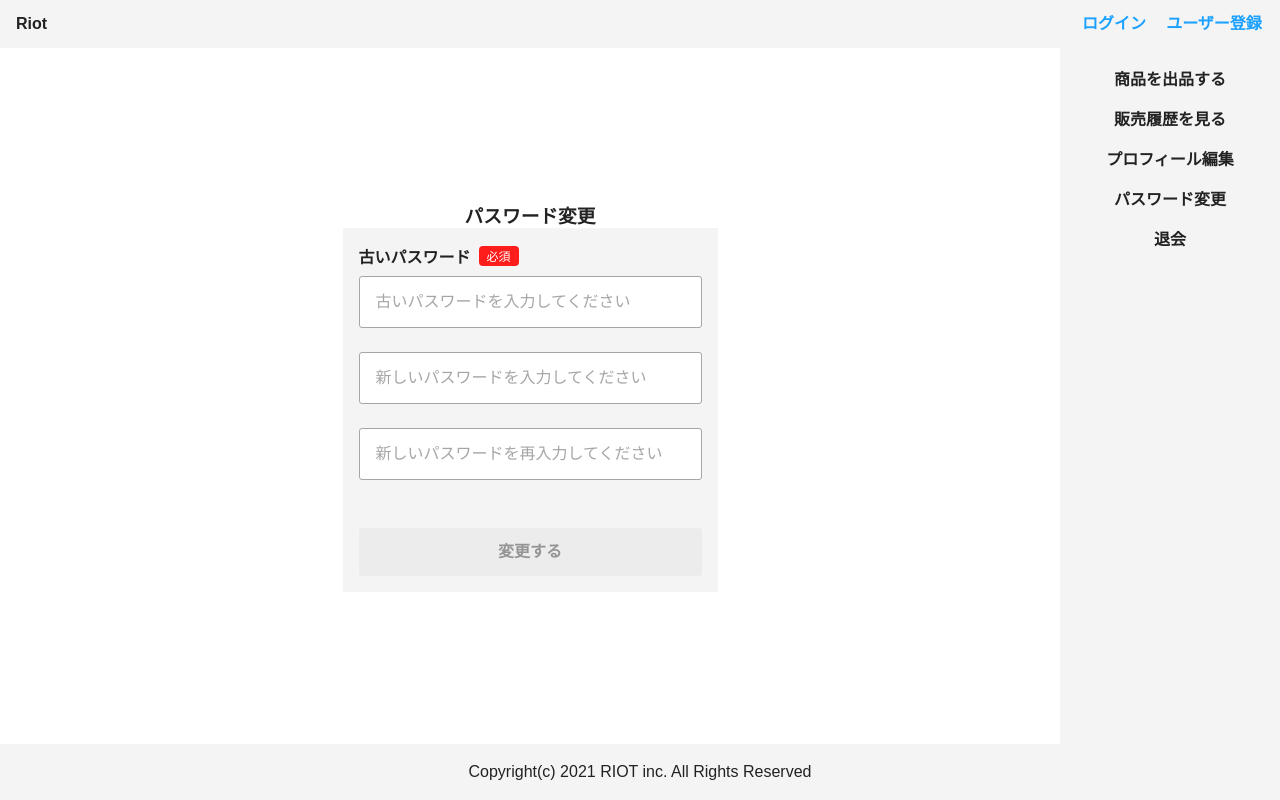
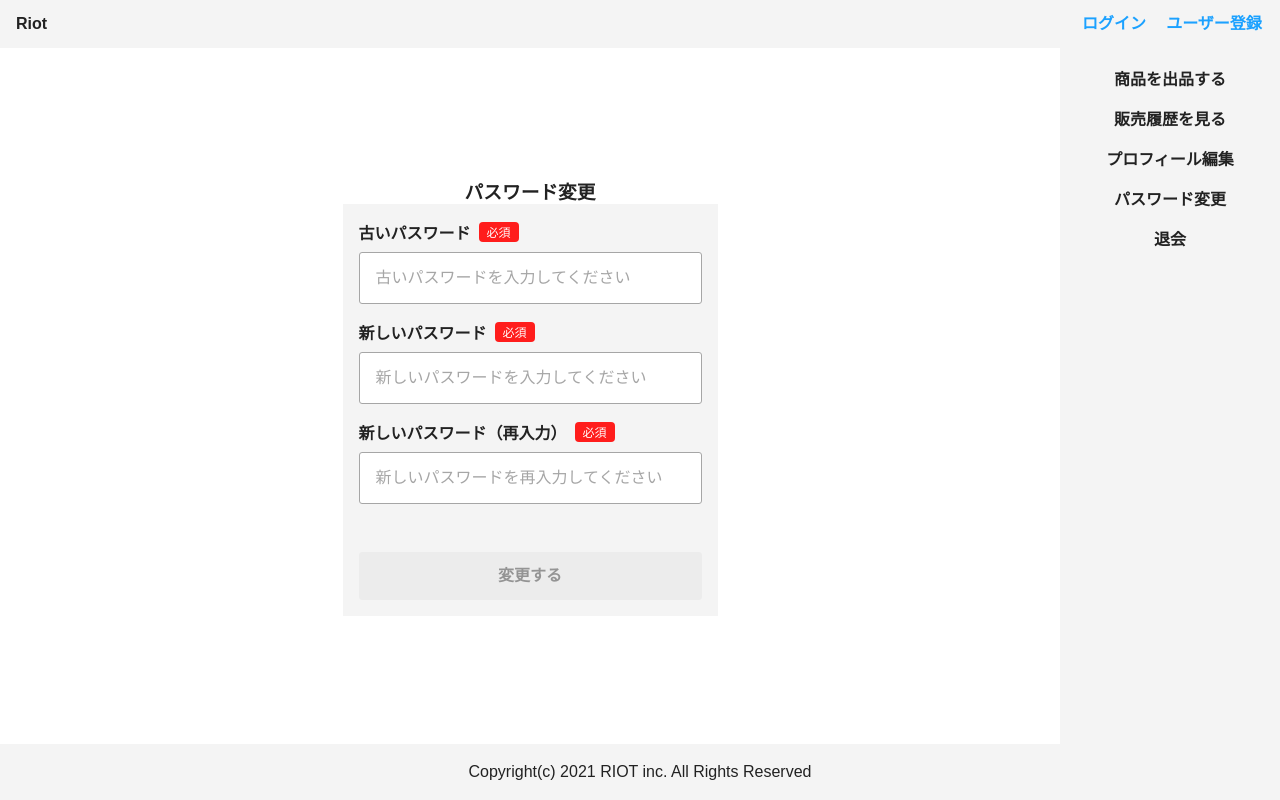
Before and after one commit to kimuniiii/Personal-Development, a Next.js app in the folder packages/client/: page /password/change in a window 1280 px wide. Built offline with nearby package versions, Linux system fonts and the light colour scheme; no server answers.

Commit message:
💚 Fix Vercel Build Error

```diff
--- a/packages/client/src/pages/password/change/index.tsx
+++ b/packages/client/src/pages/password/change/index.tsx
@@ -66,6 +66,7 @@ const PasswordChangePage = (): JSX.Element => {
               id='afterPassword'
               name='afterPassword'
               labelText='新しいパスワード'
+              labelType='requiredMarker'
               placeholder='新しいパスワードを入力してください'
               width='343px'
               fontSizeValue='16px'
@@ -84,6 +85,7 @@ const PasswordChangePage = (): JSX.Element => {
               id='confirmPassword'
               name='confirmPassword'
               labelText='新しいパスワード（再入力）'
+              labelType='requiredMarker'
               placeholder='新しいパスワードを再入力してください'
               width='343px'
               fontSizeValue='16px'
```
